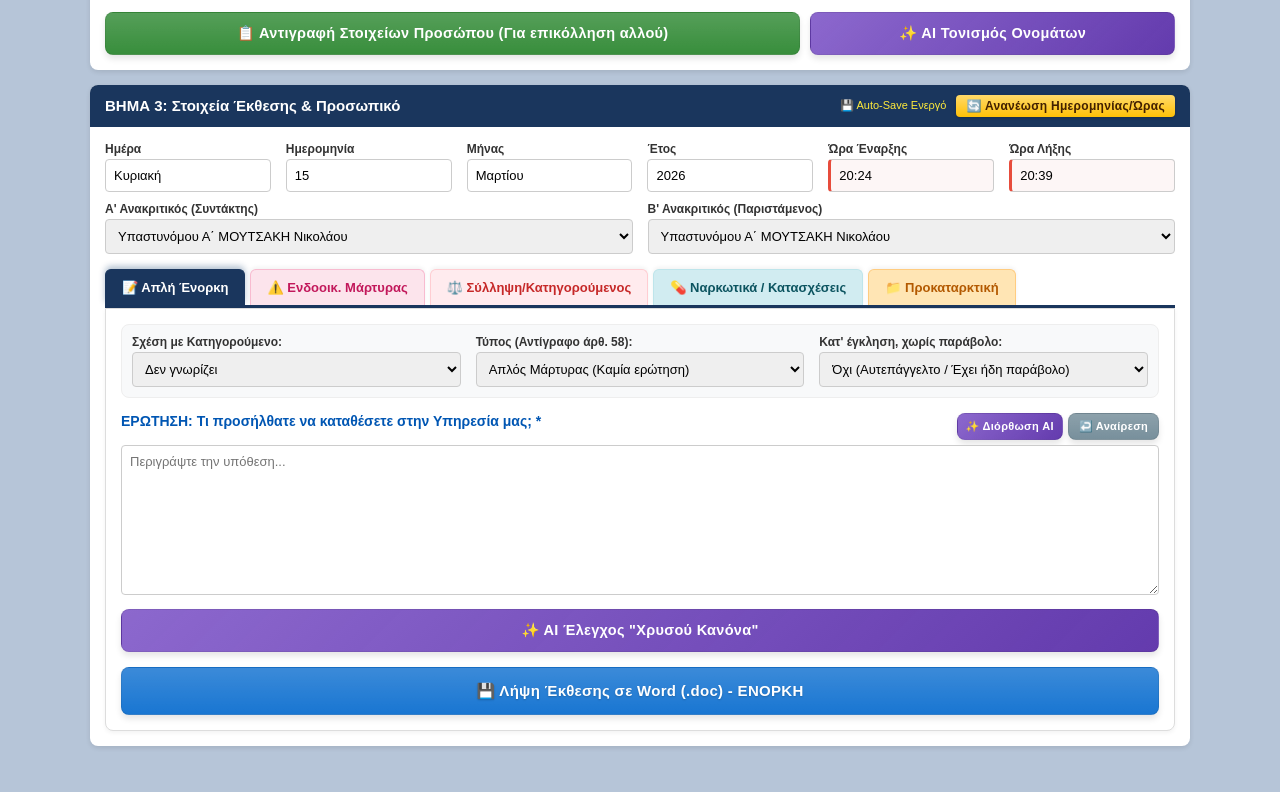
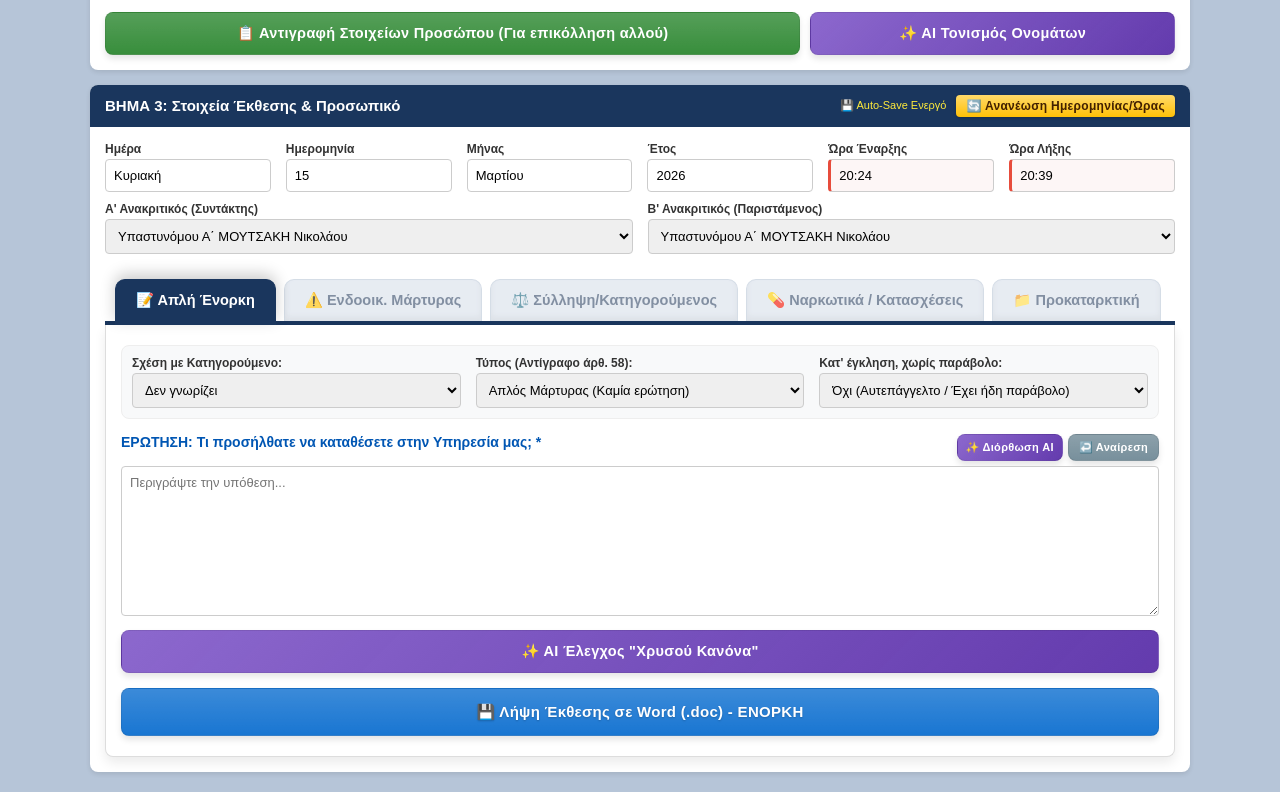
Before and after one commit to Touir3n/proanakrisi-app-v4, a plain HTML site: page index.html in a window 1280 px wide. Shown: the part 915-1707 px from the top of the page. Before the commit the page ends 1681 px from the top, so only its background shows below. Drawn offline with Linux system fonts and the light colour scheme.

Commit message:
Update style.css

```diff
--- a/style.css
+++ b/style.css
@@ -136,23 +136,76 @@ button[style*="ffc107"] {
 .flex-row { display: flex; gap: 10px; margin-top: 10px; }
 .info-text { font-size: 12px; color: #555; margin-bottom: 10px; line-height: 1.4; background: #eef; padding: 10px; border-radius: 4px;}
 
-.tabs { display: flex; border-bottom: 3px solid #1a365d; margin-top: 15px; gap: 5px; flex-wrap: wrap; }
-.tab-btn { background: #d9e2ec; color: #333; border: 1px solid #b3cce6; border-bottom: none; padding: 10px 16px; border-radius: 6px 6px 0 0; cursor: pointer; font-size: 13px; font-weight: bold; transition: all 0.3s ease; box-shadow: 0 -2px 4px rgba(0,0,0,0.05);}
-.tab-btn:hover { background: #cce0ff; }
-.tab-btn.active { background: #1a365d; color: white; border-color: #1a365d; box-shadow: 0 -3px 6px rgba(0,51,102,0.3); }
+/* ================= ΚΑΡΤΕΛΕΣ (TABS) - ΝΕΟ ΚΟΜΨΟ ΣΤΥΛ ================= */
+.tabs {
+    display: flex;
+    border-bottom: 4px solid #1a365d; /* Παχιά γραμμή βάσης που ενώνει τις καρτέλες */
+    margin-top: 25px;
+    gap: 8px;
+    flex-wrap: wrap;
+    padding-left: 10px;
+}
 
-.tab-btn-pink { background: #fce4ec; color: #c2185b; border-color: #f8bbd0; }
-.tab-btn-pink.active { background: #d81b60; color: white; border-color: #d81b60; }
+.tab-btn {
+    background: #e2e8f0 !important; /* Ενιαίο διακριτικό γκρι για όλες τις ανενεργές */
+    color: #64748b !important; /* Απαλό γκριζο-μπλε κείμενο */
+    border: 1px solid #cbd5e1 !important;
+    border-bottom: none !important;
+    padding: 12px 20px;
+    border-radius: 10px 10px 0 0; /* Στρογγυλεμένες άνω γωνίες */
+    cursor: pointer;
+    font-size: 14.5px;
+    font-weight: bold;
+    transition: all 0.3s ease;
+    box-shadow: inset 0 -4px 6px rgba(0,0,0,0.06); /* Εσωτερική σκιά (φαίνονται στο φόντο) */
+    opacity: 0.8;
+    position: relative;
+}
 
-.tab-btn-red { background: #ffebee; color: #c62828; border-color: #ffcdd2; }
-.tab-btn-red.active { background: #b71c1c; color: white; border-color: #b71c1c; }
+/* Όταν το ποντίκι περνάει από πάνω (Hover) */
+.tab-btn:hover {
+    background: #f1f5f9 !important;
+    color: #1e293b !important;
+    opacity: 1;
+    transform: translateY(-2px); /* Ανασηκώνεται ελαφρώς */
+}
 
-.tab-btn-orange { background: #ffe5b4; color: #b35900; border-color: #ffcc80; }
-.tab-btn-orange.active { background: #e67300; color: white; border-color: #e67300; }
+/* --- ΕΝΕΡΓΗ ΚΑΡΤΕΛΑ (Πετάγεται μπροστά) --- */
+.tab-btn.active {
+    background: #1a365d !important;
+    color: white !important;
+    border-color: #1a365d !important;
+    opacity: 1;
+    box-shadow: 0 -5px 15px rgba(0,0,0,0.2); /* Έντονη εξωτερική σκιά */
+    padding-bottom: 16px; /* Μακραίνει προς τα κάτω... */
+    margin-bottom: -4px; /* ...και πατάει ακριβώς πάνω στην παχιά γραμμή του .tabs! */
+    transform: translateY(0);
+    z-index: 2;
+}
 
-.tab-content { display: none; background: #ffffff; border: 1px solid #ddd; padding: 15px; border-radius: 0 0 8px 8px; box-shadow: 0 2px 4px rgba(0,0,0,0.05);}
+/* Χρώματα για τις ενεργές καρτέλες ανάλογα με την κατηγορία */
+.tab-btn-pink.active { background: #d81b60 !important; border-color: #d81b60 !important; }
+.tab-btn-red.active { background: #b71c1c !important; border-color: #b71c1c !important; }
+.tab-btn-orange.active { background: #e67300 !important; border-color: #e67300 !important; }
+
+/* Χρώμα για την ενεργή καρτέλα Ναρκωτικών */
+.tab-btn[onclick*="'drugs'"].active { background: #0c5460 !important; border-color: #0c5460 !important; }
+
+/* Περιεχόμενο (Το λευκό κουτί κάτω από τις καρτέλες) */
+.tab-content {
+    display: none;
+    background: #ffffff;
+    border: 1px solid #ddd;
+    border-top: none; /* Το πάνω μέρος το καλύπτει η μπλε γραμμή του .tabs */
+    padding: 20px 15px;
+    border-radius: 0 0 8px 8px;
+    box-shadow: 0 6px 12px rgba(0,0,0,0.08); /* Σκιά σε όλο το λευκό πλαίσιο */
+    position: relative;
+    z-index: 1;
+}
 .tab-content.active { display: block; }
 .tab-content textarea { width: 100%; border: 1px solid #ccc; border-radius: 4px; padding: 8px; box-sizing: border-box; font-family: Arial; font-size: 13px; resize: vertical; transition: border 0.3s;}
+/* ==================================================================== */
 
 .dv-item { margin-bottom: 10px; }
 .dv-item label { display: block; color: #0056b3; font-size: 12px; margin-bottom: 4px; font-weight: bold;}
```
